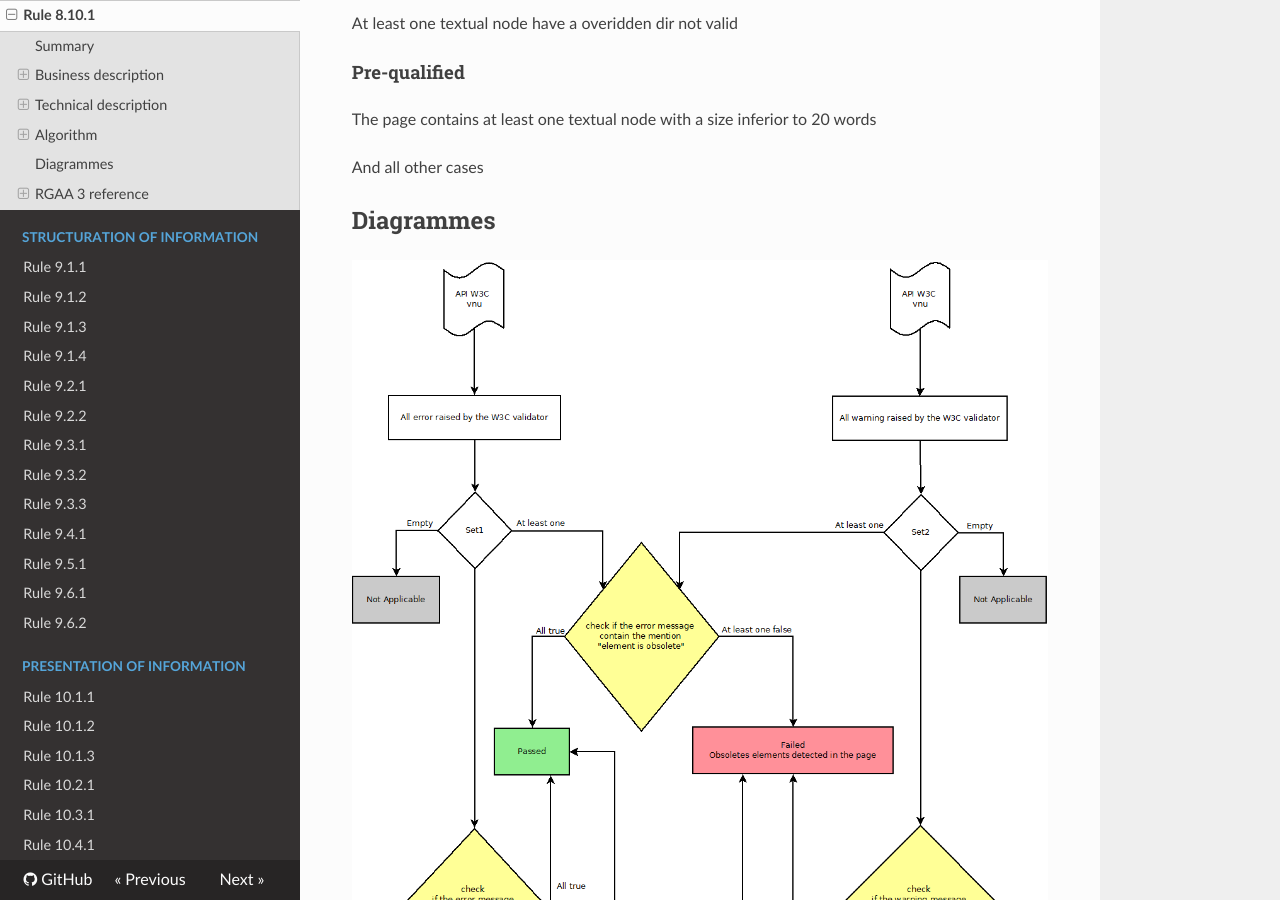
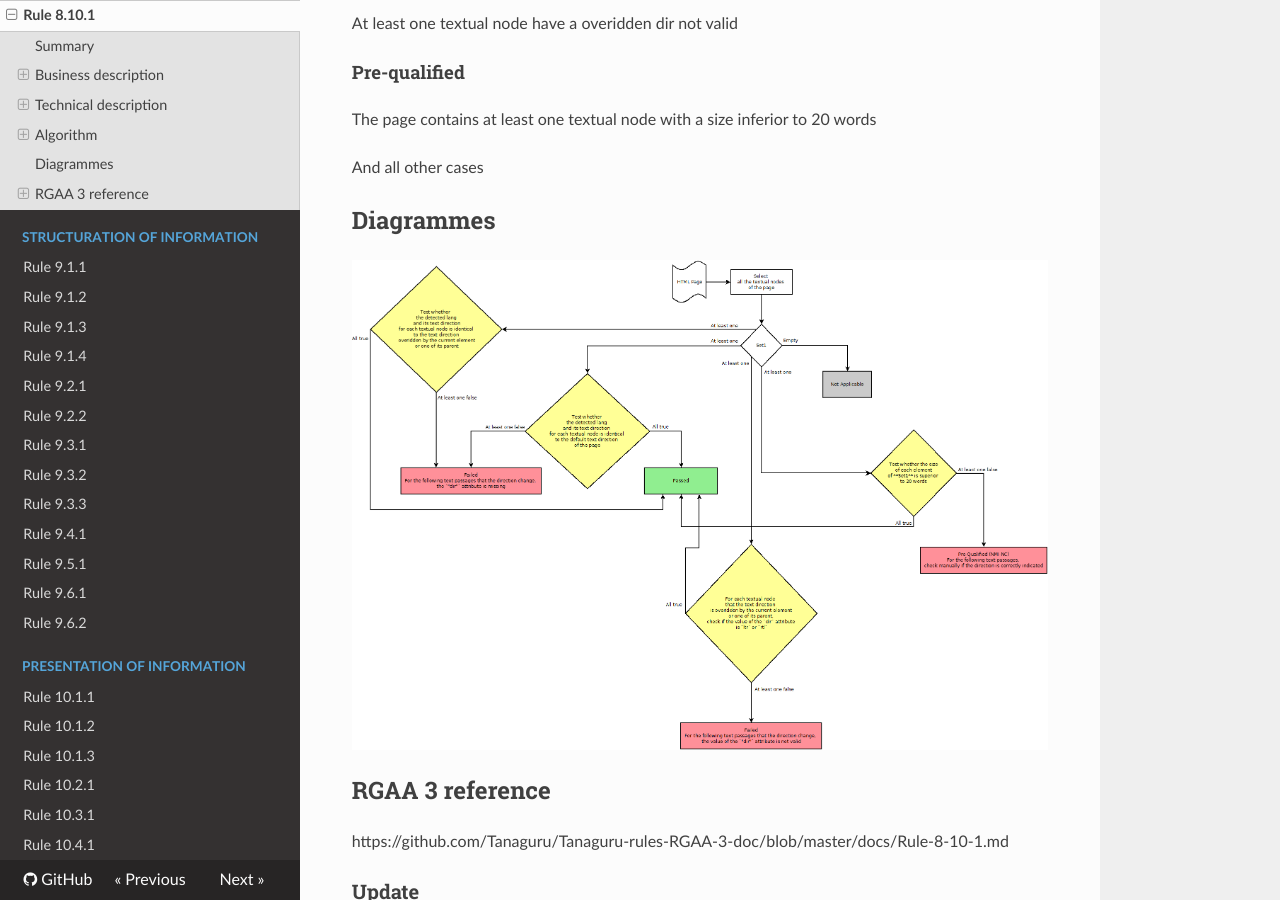
Before and after one commit to Tanaguru/RGAA3-2016, an MkDocs documentation site: the page built from docs/Rule-8-10-1.md, in a window 1280 px wide and 900 px high, scrolled down 3545 px. Built offline with MkDocs 1.6.1, drawn with Linux system fonts in a browser that asks for light colours; nearby versions of some CDN libraries; old or Windows-style settings are respelled for this version of MkDocs.

Commit message:
Update sample test 8.10.1

```diff
--- a/docs/Rule-8-10-1.md
+++ b/docs/Rule-8-10-1.md
@@ -160,7 +160,7 @@ And all other cases
 
 ## Diagrammes
 
-![](https://raw.githubusercontent.com/Tanaguru/RGAA3-2016/master/docs/Diagrammes/Test8-2-2.png?token=AI6sA3cTbWq8dJFQRp5JTMK8PFVyyaY-ks5Y-gvOwA%3D%3D)
+![](https://raw.githubusercontent.com/Tanaguru/RGAA3-2016/master/docs/Diagrammes/Test8-10-1.png?token=AI6sA3bnlyEPLo49ktvFE68dP9WtT4z2ks5Y-hUawA%3D%3D)
 
 ## RGAA 3 reference
 
```
